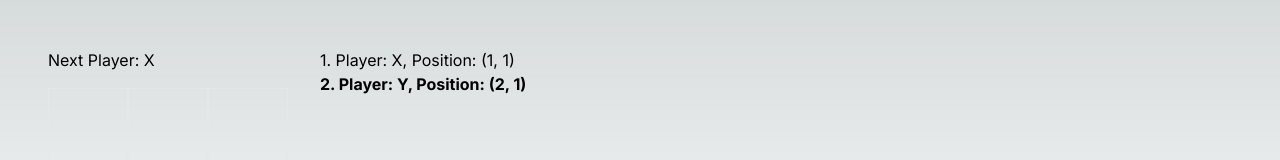
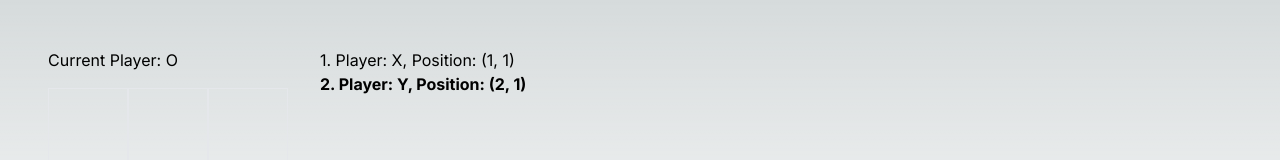
Before and after one commit to ColorOfLight/web-frontend-template, a Next.js app: page /tic-tac-toe in a window 1280 px wide. Shown: the top 160 px of the page. Built offline with nearby package versions, Linux system fonts and the light colour scheme.

Commit message:
feat: add state and connect it to page for tictactoe game

```diff
--- /dev/null
+++ b/src/app/tic-tac-toe/hook.ts
@@ -0,0 +1,19 @@
+import { useState } from "react";
+
+import { Board, Player } from "./type";
+
+export const useTicTacToe = () => {
+  const [board, setBoard] = useState<Board>([
+    [undefined, undefined, undefined],
+    [undefined, undefined, undefined],
+    [undefined, undefined, undefined],
+  ]);
+  const [currentPlayer, setCurrentPlayer] = useState<Player>("O");
+  const [winner, setWinner] = useState<Player | undefined>(undefined);
+
+  return {
+    board,
+    currentPlayer,
+    winner,
+  };
+};
--- a/src/app/tic-tac-toe/page.tsx
+++ b/src/app/tic-tac-toe/page.tsx
@@ -1,15 +1,19 @@
+"use client";
+
+import { useTicTacToe } from "./hook";
+
 export default function TicTaeToePage() {
-  const board = [
-    [null, null, null],
-    [null, null, null],
-    [null, null, null],
-  ];
+  const { currentPlayer, board, winner } = useTicTacToe();
+
+  const message = winner
+    ? `Winner: ${winner}`
+    : `Current Player: ${currentPlayer}`;
 
   return (
     <main>
       <div className="flex p-12 gap-8">
         <div>
-          <p className="mb-4">Next Player: X</p>
+          <p className="mb-4">{message}</p>
           <div>
             {board.map((row, y) => (
               <div className="flex" key={`${y}`}>
--- /dev/null
+++ b/src/app/tic-tac-toe/type.ts
@@ -0,0 +1,3 @@
+export type Player = "O" | "X";
+
+export type Board = (Player | undefined)[][];
```
Also changed, not shown: src/app/tic-tac-toe/README.md.
